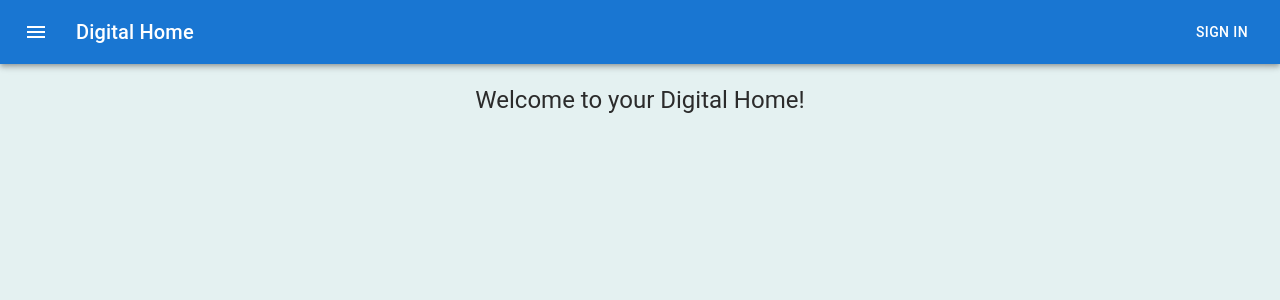
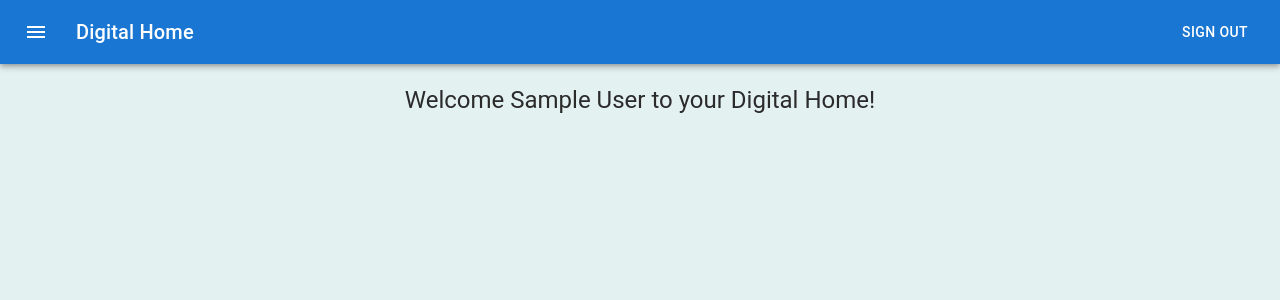
Before and after one commit to grami1/dh-web, a Next.js app: page / in a window 1280 px wide. Shown: the top 300 px of the page. Built offline with nearby package versions, Linux system fonts and the light colour scheme; no server answers; sample sign-in values are in the browser's storage.

Commit message:
Authentication: add auth flow with cognito

```diff
--- a/package.json
+++ b/package.json
@@ -19,6 +19,7 @@
     "amazon-cognito-identity-js": "^6.2.0",
     "axios": "^1.3.6",
     "next": "13.3.1",
+    "next-auth": "^4.22.1",
     "react": "18.2.0",
     "react-dom": "18.2.0",
     "typescript": "5.0.4"
--- a/src/components/navbar/navbar.tsx
+++ b/src/components/navbar/navbar.tsx
@@ -7,12 +7,23 @@ import Button from "@mui/material/Button";
 import IconButton from "@mui/material/IconButton";
 import MenuIcon from "@mui/icons-material/Menu";
 import { useRouter } from "next/router";
+import { signIn, signOut, useSession } from "next-auth/react";
+import Link from "next/link";
 
 export default function NavBar() {
   const router = useRouter();
-  const path = router.pathname;
+  const { data: session } = useSession();
+  const basePath = router.basePath;
 
-  const SIGNIN_PATH = "/signin";
+  const handleSignIn = () =>
+    signIn("cognito", {
+      callbackUrl: `${basePath}`,
+    });
+
+  const handleSignOut = () =>
+    signOut({
+      callbackUrl: `${basePath}`,
+    });
 
   return (
     <Box sx={{ flexGrow: 1 }}>
@@ -28,13 +39,17 @@ export default function NavBar() {
             <MenuIcon />
           </IconButton>
           <Typography variant="h6" component="div" sx={{ flexGrow: 1 }}>
-            Digital Home
+            <Link href="/" style={{ textDecoration: "none", color: "inherit" }}>
+              Digital Home
+            </Link>
           </Typography>
-          {path !== SIGNIN_PATH && (
-            <Button color="inherit" href={SIGNIN_PATH}>
-              Sign in
-            </Button>
-          )}
+          <Button
+            color="inherit"
+            type="submit"
+            onClick={session ? handleSignOut : handleSignIn}
+          >
+            {session ? "Sign out" : "Sign in"}
+          </Button>
         </Toolbar>
       </AppBar>
     </Box>
--- a/src/components/welcome/welcome.tsx
+++ b/src/components/welcome/welcome.tsx
@@ -1,11 +1,14 @@
 import Typography from "@mui/material/Typography";
 
 import classes from "./welcome.module.css";
+import { useSession } from "next-auth/react";
 
 export default function WelcomePage() {
+  const { data: session } = useSession();
+  const name = session ? session.user?.name : "";
   return (
     <div className={classes.welcome}>
-      <Typography variant="h5">Welcome to your Digital Home!</Typography>
+      <Typography variant="h5">Welcome {name} to your Digital Home!</Typography>
     </div>
   );
 }
--- a/src/pages/_app.tsx
+++ b/src/pages/_app.tsx
@@ -1,11 +1,18 @@
 import "@/styles/globals.css";
 import type { AppProps } from "next/app";
+import { SessionProvider } from "next-auth/react";
 import Layout from "@/components/layout/layout";
+import { Session } from "next-auth";
 
-export default function App({ Component, pageProps }: AppProps) {
+export default function App({
+  Component,
+  pageProps: { session, ...pageProps },
+}: AppProps<{ session: Session }>) {
   return (
-    <Layout>
-      <Component {...pageProps} />
-    </Layout>
+    <SessionProvider session={session}>
+      <Layout>
+        <Component {...pageProps} />
+      </Layout>
+    </SessionProvider>
   );
 }
```
Also changed, not shown: src/pages/api/auth/[...nextauth].tsx (added, +35 -0 lines), src/pages/areas/[areaId].tsx (+21 -31 lines), src/types/next-auth.d.ts (added, +10 -0 lines), 1 other file (tests, documents, lock files or other folders).
